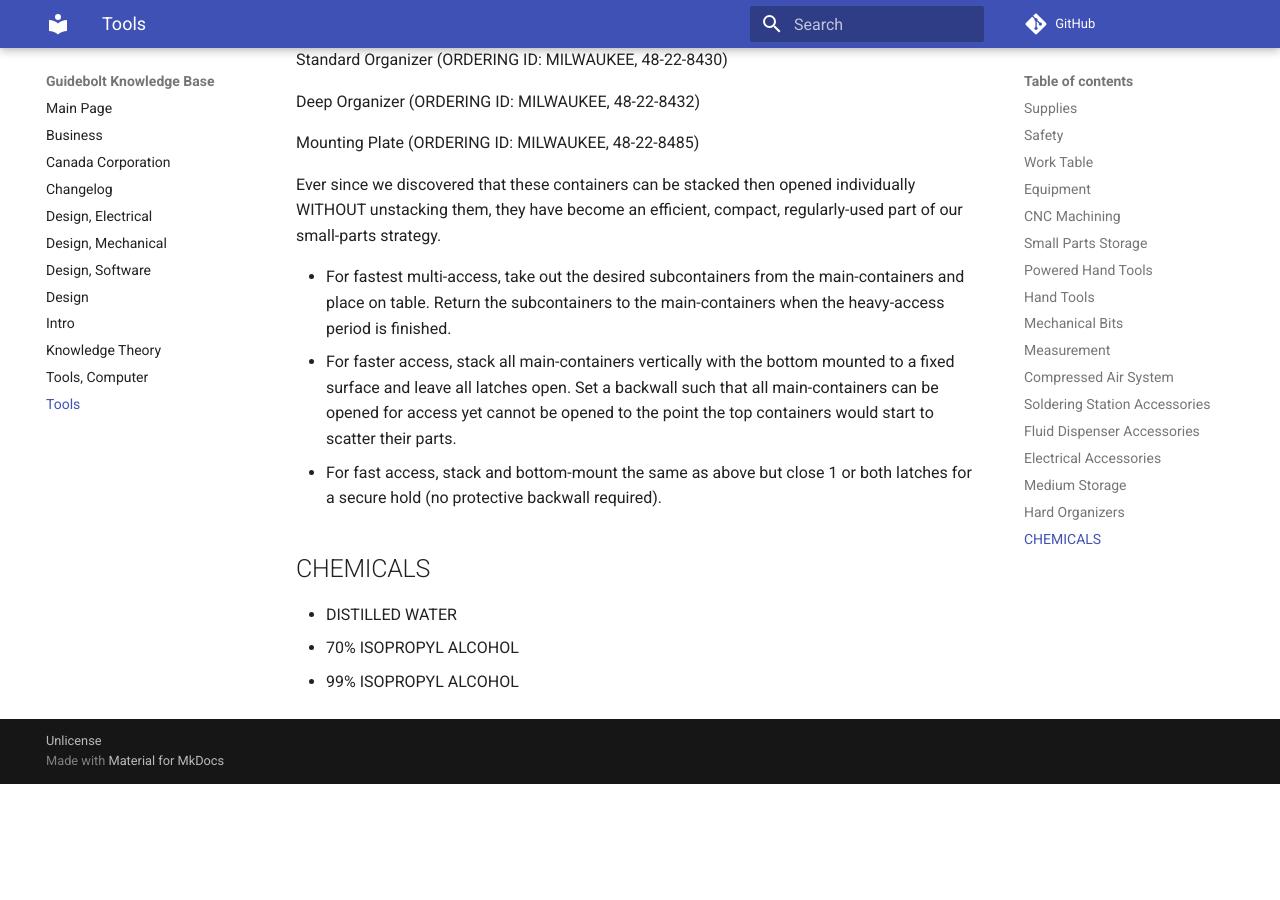
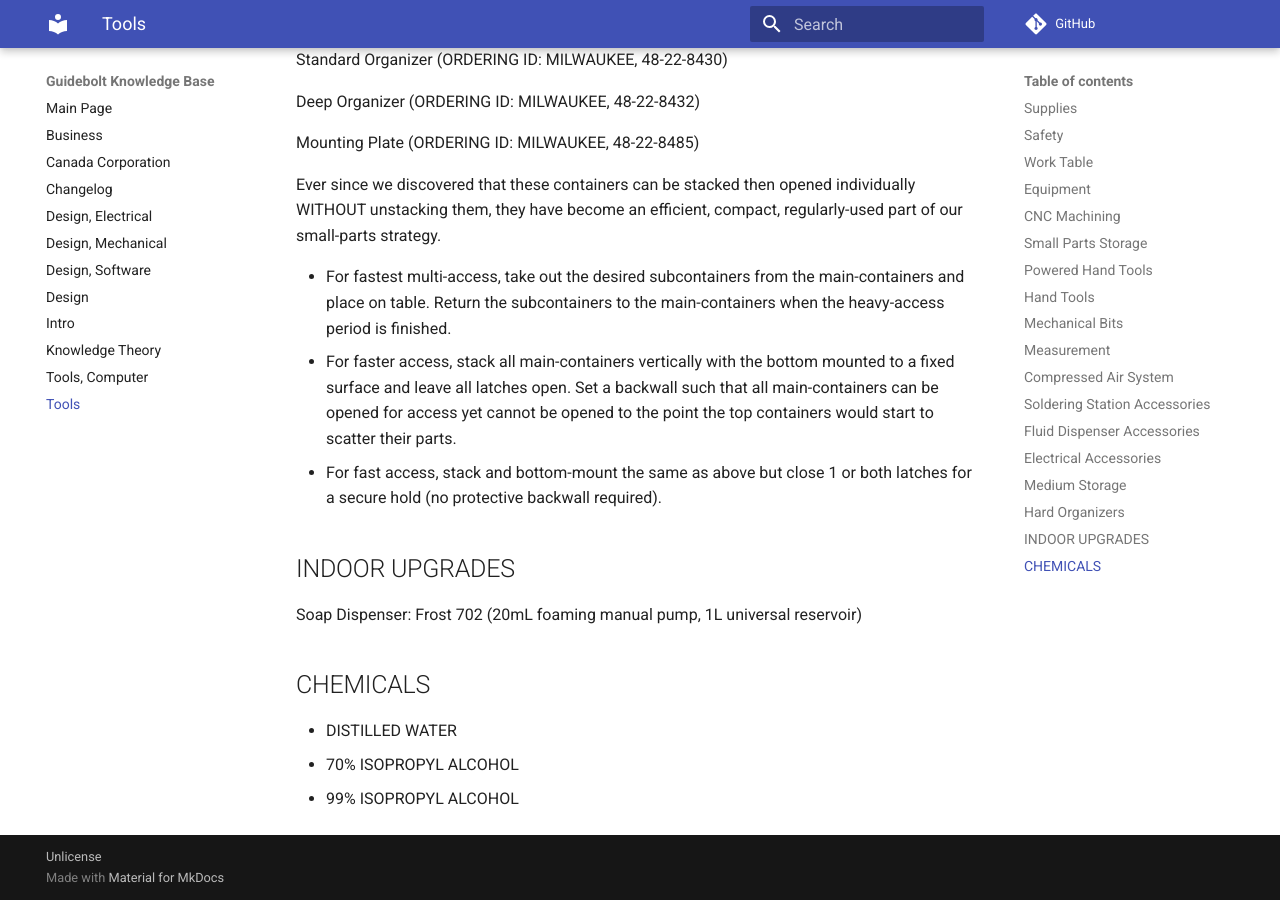
Before and after one commit to Guidebolt/knowledge, an MkDocs documentation site: the page built from docs/tools.md, in a window 1280 px wide and 900 px high, scrolled down 8874 px. Built offline with MkDocs 1.6.1 and Material for MkDocs 9.7.7, drawn with Linux system fonts in a browser that asks for light colours; comment, search, counter and statistics services are not loaded; before the commit the page ends 9658 px from its top, so only the background shows below that; some of the changed text lies outside the part shown.

Commit message:
soap dispenser

```diff
--- a/docs/tools.md
+++ b/docs/tools.md
@@ -338,6 +338,10 @@ Ever since we discovered that these containers can be stacked then opened indivi
 * For faster access, stack all main-containers vertically with the bottom mounted to a fixed surface and leave all latches open. Set a backwall such that all main-containers can be opened for access yet cannot be opened to the point the top containers would start to scatter their parts.
 * For fast access, stack and bottom-mount the same as above but close 1 or both latches for a secure hold (no protective backwall required).
 
+## INDOOR UPGRADES
+
+Soap Dispenser: Frost 702 (20mL foaming manual pump, 1L universal reservoir)
+
 ## CHEMICALS
 
 * DISTILLED WATER
```
Also changed, not shown: other parts of docs/tools.md (+1 -1 lines).
